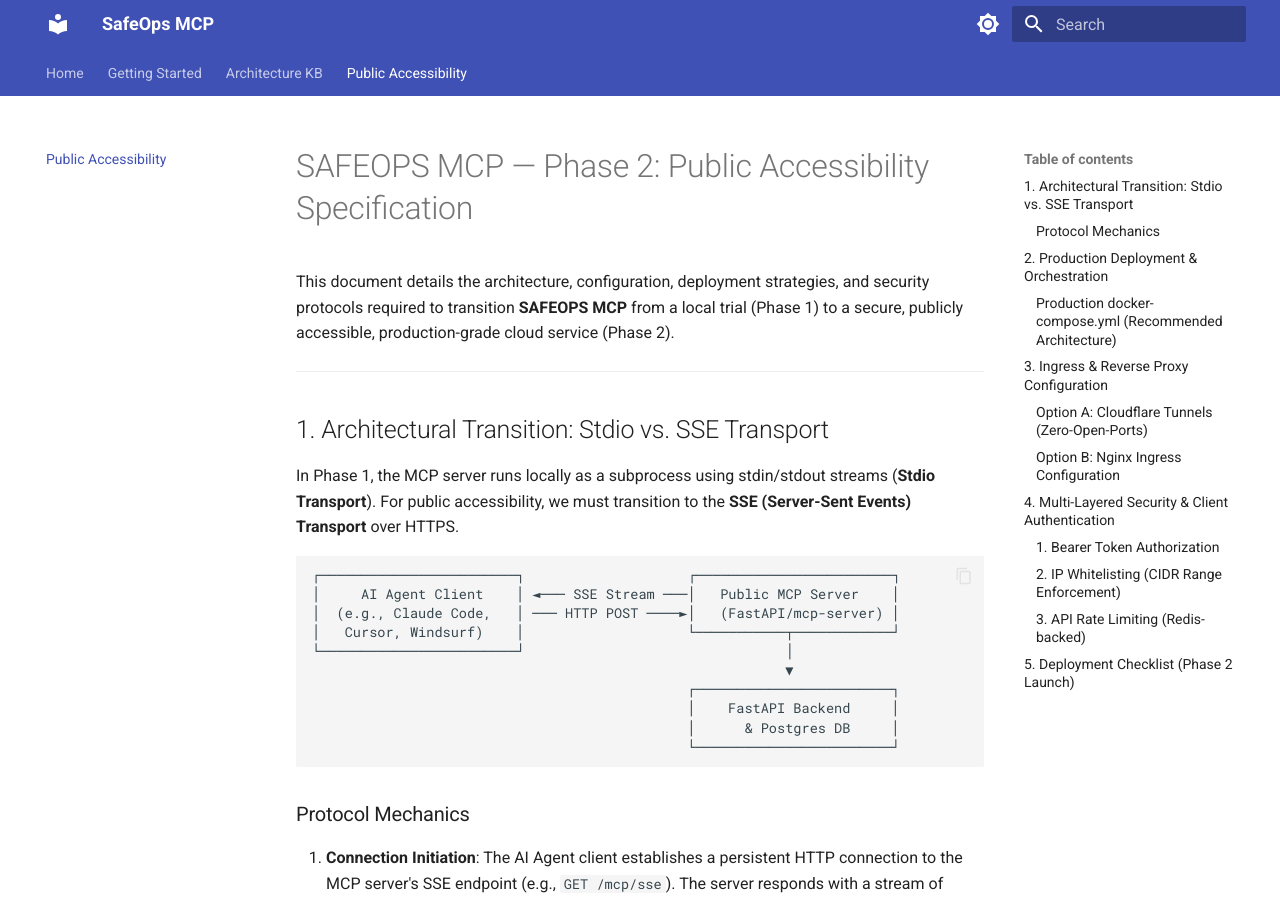
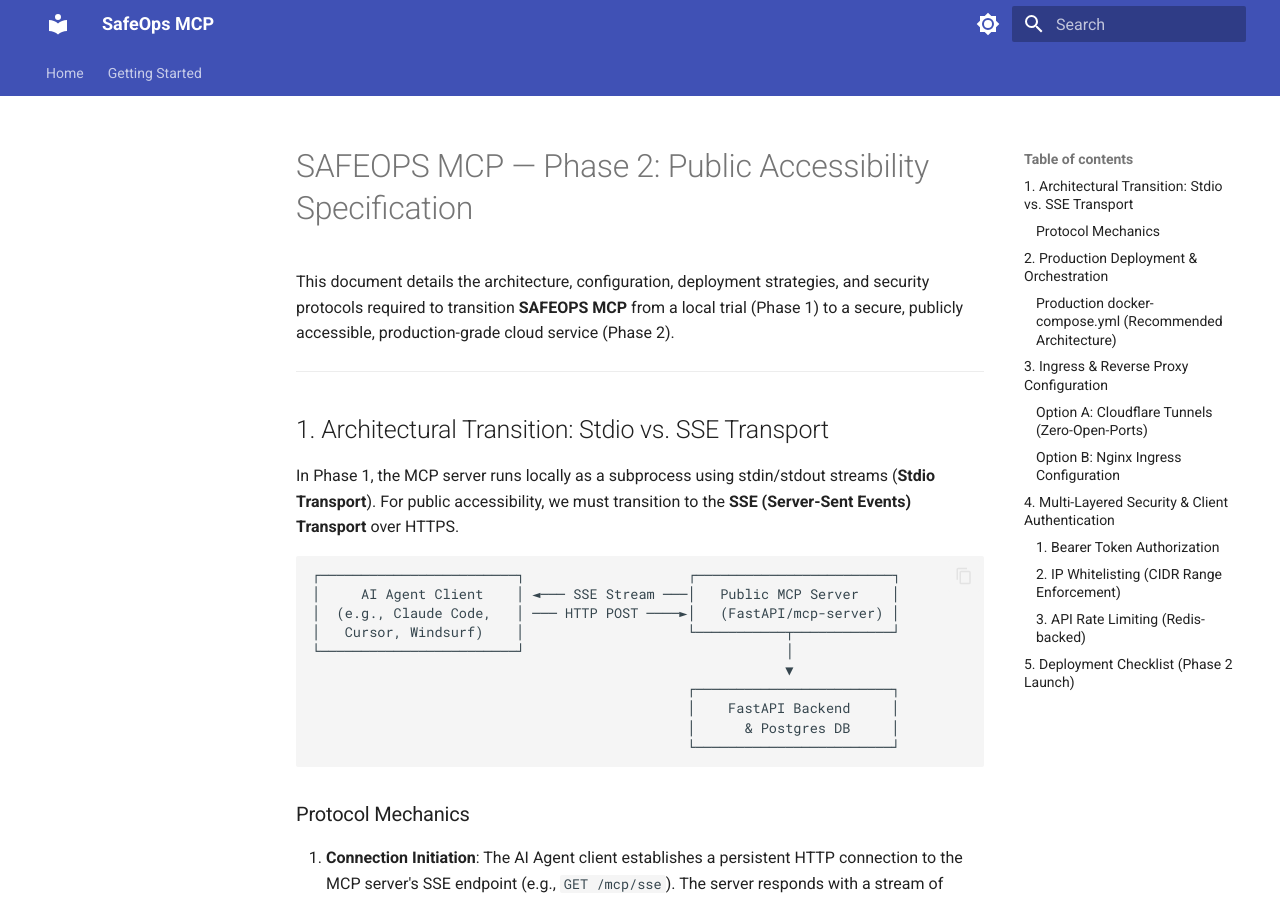
Before and after one commit to Elk-Union/safeops-mcp, an MkDocs documentation site: the page built from docs/public_accessibility.md, in a window 1280 px wide and 900 px high. Built offline with MkDocs 1.6.1 and Material for MkDocs 9.7.7, drawn with Linux system fonts in a browser that asks for light colours.

Commit message:
Docs: Remove Architecture KB and Public Accessibility from docs navigation

```diff
--- a/mkdocs.yml
+++ b/mkdocs.yml
@@ -30,8 +30,6 @@ theme:
 nav:
   - Home: index.md
   - Getting Started: startup.md
-  - Architecture KB: architecture_kb.md
-  - Public Accessibility: public_accessibility.md
 
 markdown_extensions:
   - pymdownx.highlight:
```
